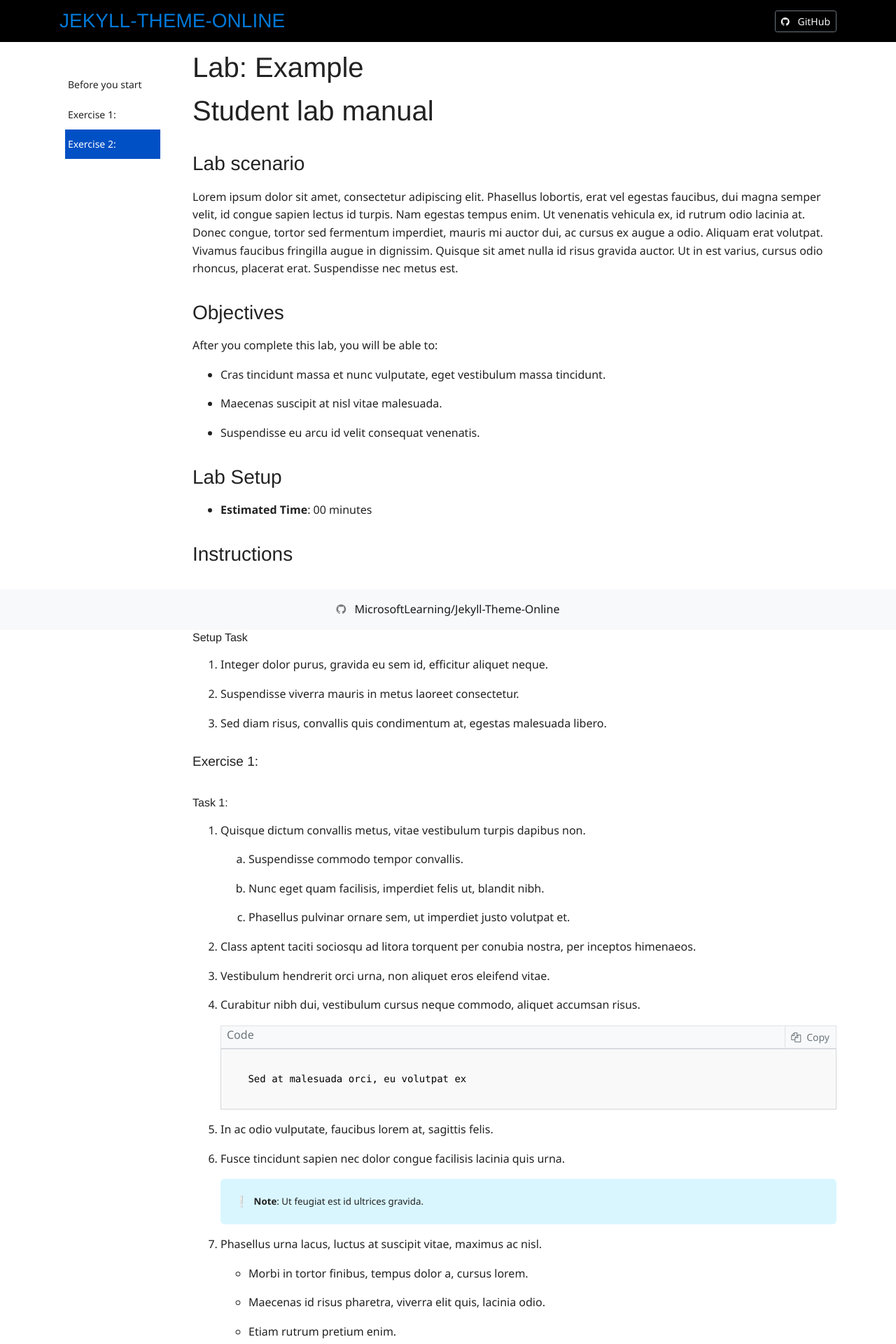
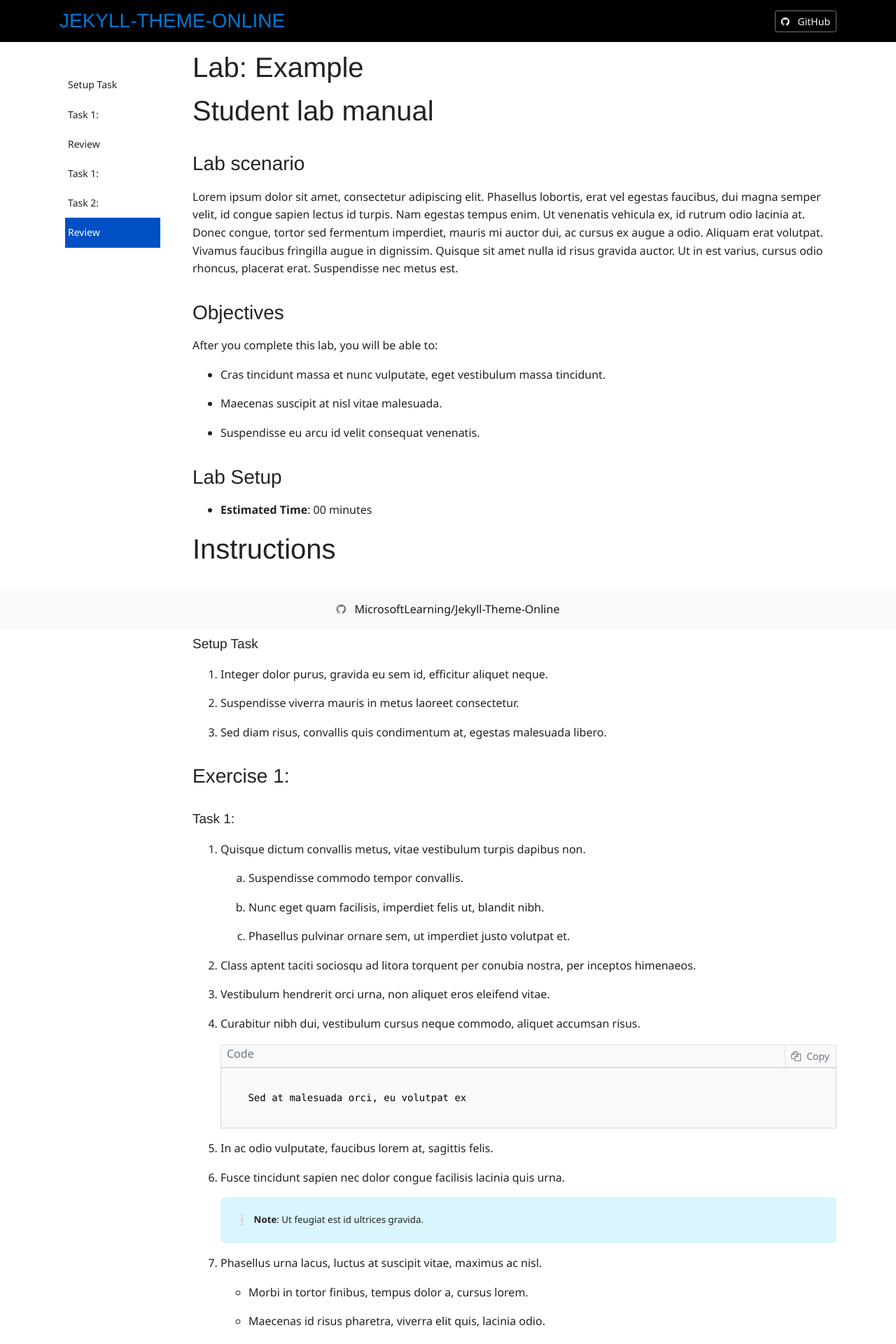
Before and after one commit to MicrosoftLearning/Jekyll-Theme-Online, a Jekyll site: the page built from index.md, in a window 1280 px wide. Shown: the top 1920 px of the page at 70% size. Built offline with Jekyll 4.4.1, drawn with Linux system fonts in a browser that asks for light colours; nearby versions of some CDN libraries; comment, search, counter and statistics services are not loaded; our own code applies the rules of GitHub Pages for plain Markdown files.

Commit message:
Update index.md

```diff
--- a/index.md
+++ b/index.md
@@ -26,11 +26,11 @@ After you complete this lab, you will be able to:
 
   - **Estimated Time**: 00 minutes
 
-## Instructions
+# Instructions
 
-### Before you start
+## Before you start
 
-#### Setup Task
+### Setup Task
 
 1. Integer dolor purus, gravida eu sem id, efficitur aliquet neque.
 
@@ -38,9 +38,9 @@ After you complete this lab, you will be able to:
 
 1. Sed diam risus, convallis quis condimentum at, egestas malesuada libero.
 
-### Exercise 1:
+## Exercise 1:
 
-#### Task 1:
+### Task 1:
 
 1. Quisque dictum convallis metus, vitae vestibulum turpis dapibus non.
 
@@ -76,13 +76,13 @@ After you complete this lab, you will be able to:
 
 1. Curabitur in pretium urna, nec ullamcorper diam.
 
-#### Review
+### Review
 
 Maecenas fringilla ac purus non tincidunt. Aenean pellentesque velit id suscipit tempus. Cras at ullamcorper odio.
 
-### Exercise 2:
+## Exercise 2:
 
-#### Task 1:
+### Task 1:
 
 1. Quisque dictum convallis metus, vitae vestibulum turpis dapibus non.
 
@@ -118,7 +118,7 @@ Maecenas fringilla ac purus non tincidunt. Aenean pellentesque velit id suscipit
 
 1. Curabitur in pretium urna, nec ullamcorper diam.
 
-#### Task 2:
+### Task 2:
 
 1. Quisque dictum convallis metus, vitae vestibulum turpis dapibus non.
 
@@ -154,6 +154,6 @@ Maecenas fringilla ac purus non tincidunt. Aenean pellentesque velit id suscipit
 
 1. Curabitur in pretium urna, nec ullamcorper diam.
 
-#### Review
+### Review
 
 Maecenas fringilla ac purus non tincidunt. Aenean pellentesque velit id suscipit tempus. Cras at ullamcorper odio.
```
